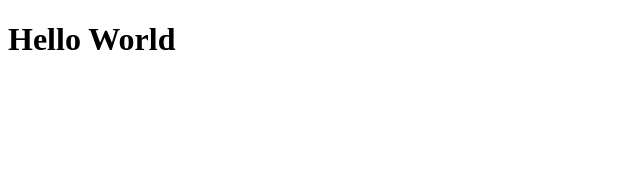
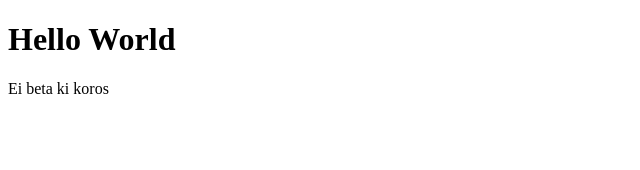
Before and after one commit to callbackwarriors/automobail, a React (Create React App) app: page / in a window 1280 px wide. Shown: the top 170 px of the page, without its empty margins (0-640 px from the left). Built offline with nearby package versions, Linux system fonts and the light colour scheme.

Commit message:
new branch

```diff
--- a/src/App.tsx
+++ b/src/App.tsx
@@ -4,6 +4,7 @@ function App() {
   return (
     <div>
       <h1>Hello World</h1>
+      <p>Ei beta ki koros</p>
     </div>
   );
 }
```
Also changed, not shown: 2 other files (tests, documents, lock files or other folders).
